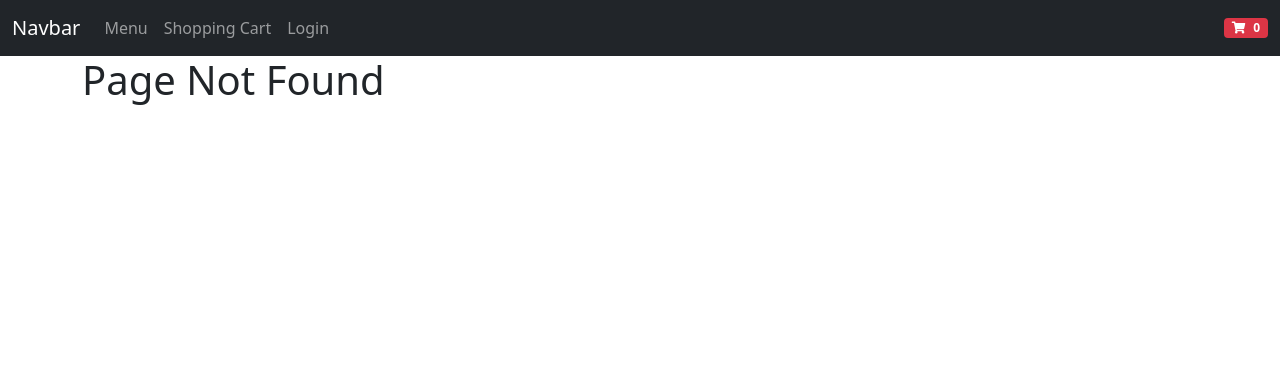
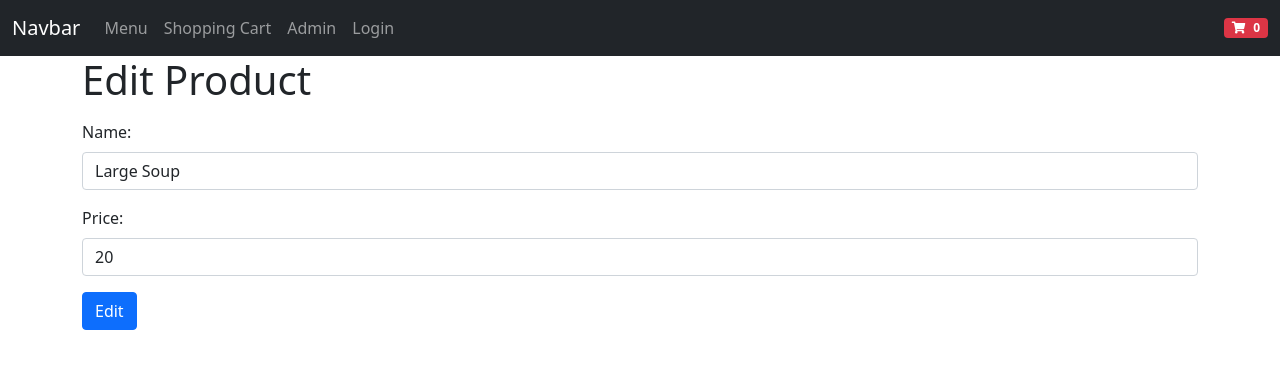
Before and after one commit to M0hamedGamal/React_ITI_Course, a React (Create React App) app: page /product-form/1 in a window 1280 px wide. Before the commit this address led to /not-found. Shown: the top 368 px of the page. Built offline with nearby package versions, Linux system fonts and the light colour scheme; data requests are answered from the project's data file.

Commit message:
ITI React course is done

```diff
--- /dev/null
+++ b/DB/db.json
@@ -0,0 +1,25 @@
+{
+  "products": [
+    {
+      "id": 1,
+      "count": 0,
+      "isInCart": false,
+      "name": "Large Soup",
+      "price": 20
+    },
+    {
+      "id": 2,
+      "count": 0,
+      "isInCart": false,
+      "name": "Medium Soup",
+      "price": 15
+    },
+    {
+      "id": 3,
+      "count": 0,
+      "isInCart": false,
+      "name": "Small Soup",
+      "price": 10
+    }
+  ]
+}
--- a/package.json
+++ b/package.json
@@ -7,13 +7,16 @@
     "@testing-library/jest-dom": "^5.16.1",
     "@testing-library/react": "^12.1.2",
     "@testing-library/user-event": "^13.5.0",
+    "axios": "^0.25.0",
     "bootstrap": "^5.1.3",
     "font-awesome": "^4.7.0",
+    "joi-browser": "^13.4.0",
     "query-string": "^7.1.0",
     "react": "^17.0.2",
     "react-dom": "^17.0.2",
     "react-router-dom": "^6.2.1",
     "react-scripts": "5.0.0",
+    "react-toastify": "^8.2.0",
     "web-vitals": "^2.1.3"
   },
   "scripts": {
--- /dev/null
+++ b/src/components/Admin.jsx
@@ -0,0 +1,50 @@
+import React, { Component } from "react";
+import { Link } from "react-router-dom";
+
+class Admin extends Component {
+  state = {};
+
+  render() {
+    let { products, handleDeleteProduct } = this.props;
+    return (
+      <>
+        <h1>Admin</h1>
+        <Link to={`/product-form/new`}>
+          <button className="btn btn-primary">Add</button>
+        </Link>
+        <table className="table">
+          <thead>
+            <tr>
+              <th scope="col">Name</th>
+              <th scope="col">Price</th>
+              <th scope="col"></th>
+              <th scope="col"></th>
+            </tr>
+          </thead>
+          <tbody>
+            {products.map((p) => (
+              <tr key={p.id}>
+                <td>{p.name}</td>
+                <td>{p.price}</td>
+                <td>
+                  <Link to={`/product-form/${p.id}`}>
+                    <i className="fas fa-edit" style={{ cursor: "pointer" }} />
+                  </Link>
+                </td>
+                <td>
+                  <i
+                    className="fas fa-trash"
+                    style={{ cursor: "pointer" }}
+                    onClick={() => handleDeleteProduct(p.id)}
+                  />
+                </td>
+              </tr>
+            ))}
+          </tbody>
+        </table>
+      </>
+    );
+  }
+}
+
+export default Admin;
--- a/src/components/App.jsx
+++ b/src/components/App.jsx
@@ -1,27 +1,42 @@
 import React from "react";
 import NavBar from "./NavBar";
 import { Navigate, Route, Routes } from "react-router-dom";
-import Home from "./Home";
-import About from "./About";
-import Contact from "./Contact";
+import { ToastContainer, toast } from "react-toastify";
+// import Home from "./Home";
+// import About from "./About";
+// import Contact from "./Contact";
+// import AboutTeam from "./AboutTeam";
+// import AboutCompany from "./AboutCompany";
+import NotFound from "./NotFound";
 import ShoppingCart from "./ShoppingCart";
 import ProductDetail from "./ProductDetails";
-import NotFound from "./NotFound";
-import AboutTeam from "./AboutTeam";
-import AboutCompany from "./AboutCompany";
 import Menu from "./Menu";
 import Login from "./Login";
+import axios from "axios";
+import Admin from "./Admin";
+import ProductForm from "./ProductForm";
 
 export default class App extends React.Component {
-  state = {
-    products: [
-      { id: 1, name: "Burger", price: 30, count: 0, isInCart: false },
-      { id: 2, name: "Potato", price: 20, count: 0, isInCart: false },
-      { id: 3, name: "Fries", price: 10, count: 0, isInCart: false },
-    ],
+  constructor(props) {
+    super(props);
+    this.state = {
+      products: [],
+    };
+  }
+
+  componentDidMount = async () => {
+    await axios
+      .get("http://localhost:3000/products")
+      .then(({ data }) => this.setState({ products: data }));
   };
 
-  handleAddProduct = (product) => {
+  updateState = async () => {
+    await axios
+      .get("http://localhost:3000/products")
+      .then(({ data }) => this.setState({ products: data }));
+  };
+
+  handleIncrementProduct = (product) => {
     let products = [...this.state.products];
 
     const index = products.indexOf(product);
@@ -32,12 +47,16 @@ export default class App extends React.Component {
     this.setState({ products });
   };
 
-  handleDeleteProduct = (productId) => {
-    // this.setState((prevState) => ({
-    //   products: prevState.products.filter(
-    //     (product) => product.id !== productId
-    //   ),
-    // }));
+  handleDeleteProduct = async (productId) => {
+    await axios.delete(`http://localhost:3000/products/${productId}`);
+
+    let products = [...this.state.products];
+
+    products = products.filter((product) => product.id !== productId);
+
+    this.setState({ products });
+
+    toast.success("Item is Deleted");
   };
 
   handleResetProductCount = () => {
@@ -65,6 +84,7 @@ export default class App extends React.Component {
   render() {
     return (
       <>
+        <ToastContainer />
         <NavBar
           productsCount={this.state.products.filter((p) => p.isInCart).length}
         />
@@ -80,7 +100,7 @@ export default class App extends React.Component {
               }
             />
             {
-                <Route path="" element={<Navigate to="menu" />} />
+              <Route path="" element={<Navigate to="menu" />} />
               // <Route path="home" element={<Home />} />
               // <Route path="about" element={<About />}>
               //   <Route index element={<AboutTeam />} />
@@ -103,13 +123,31 @@ export default class App extends React.Component {
               element={
                 <ShoppingCart
                   products={this.state.products}
-                  onIncrement={this.handleAddProduct}
+                  onIncrement={this.handleIncrementProduct}
                   onDelete={this.handelIsInCart}
                   onReset={this.handleResetProductCount}
                 />
               }
             />
-            <Route path='login' element={<Login />} />
+            <Route
+              path="admin"
+              element={
+                <Admin
+                  products={this.state.products}
+                  handleDeleteProduct={this.handleDeleteProduct}
+                />
+              }
+            />
+            <Route
+              path="product-form/:id"
+              element={
+                <ProductForm
+                  products={this.state.products}
+                  updateState={this.updateState}
+                />
+              }
+            />
+            <Route path="login" element={<Login />} />
             <Route path="not-found" element={<NotFound />} />
             <Route path="*" element={<Navigate to="not-found" />} />
           </Routes>
--- a/src/components/Login.jsx
+++ b/src/components/Login.jsx
@@ -1,58 +1,99 @@
-import React, {Component} from 'react';
+import React, { Component } from "react";
+import Joi from "joi-browser";
 
 class Login extends Component {
   state = {
-        username: '',
-        password: '',
-        errors: {}
-    }
+    username: "",
+    password: "",
+    errors: {},
+  };
+
+  schema = {
+    username: Joi.string().required(),
+    password: Joi.string().required(),
+  };
 
   handleSubmit = (e) => {
     e.preventDefault();
 
     const errors = this.validate();
-        if (errors) return
+    console.log(errors);
+    if (errors) return;
 
-        console.log('Submit')
+    console.log("Submit");
+  };
+
+  handleChange = (e) => {
+    const state = { ...this.state };
+    state[e.currentTarget.name] = e.currentTarget.value;
+    this.setState(state);
+  };
+
+  validate = () => {
+    const errors = {};
+
+    const state = { ...this.state };
+
+    delete state.errors;
+
+    const res = Joi.validate(state, this.schema, { abortEarly: false });
+
+    if (res.error == null) {
+      this.setState({ errors: {} });
+      return null;
     }
 
-    handleChange = e => {
-        const state = {...this.state}
-        state[e.currentTarget.name] = e.currentTarget.value;
-        this.setState(state)
+    for (let error of res.error.details) {
+      errors[error.path] = error.message;
     }
 
-    validate = () => {
-        const errors = {}
-
-        if (this.state.username.trim() === '')
-            errors.username = 'Username is required!'
-
-        if (this.state.password.trim() === '')
-            errors.password = 'Password is required!'
-
-        this.setState({errors})
-
-        return errors.length === 0 ? null : errors
-
-    }
-
+    this.setState({ errors });
+    return errors;
+  };
 
   render() {
     return (
       <>
         <form onSubmit={this.handleSubmit}>
           <div className="my-3">
-                        <label htmlFor="username" className="form-label">UserName:</label>
-                        <input type="username" className="form-control" id="username" name="username"
-                               value={this.state.username} onChange={this.handleChange}/>
+            <label htmlFor="username" className="form-label">
+              UserName:
+            </label>
+            <input
+              type="username"
+              className="form-control"
+              id="username"
+              name="username"
+              value={this.state.username}
+              onChange={this.handleChange}
+            />
+            {this.state.errors.username && (
+              <div className="alert alert-danger">
+                {this.state.errors.username}
+              </div>
+            )}
           </div>
           <div className="mb-3">
-                        <label htmlFor="password" className="form-label">Password:</label>
-                        <input type="password" className="form-control" id="password" name="password"
-                               value={this.state.password} onChange={this.handleChange}/>
+            <label htmlFor="password" className="form-label">
+              Password:
+            </label>
+            <input
+              type="password"
+              className="form-control"
+              id="password"
+              name="password"
+              value={this.state.password}
+              onChange={this.handleChange}
+            />
+            {this.state.errors.password && (
+              <div className="alert alert-danger">
+                {this.state.errors.password}
               </div>
-                    <button type="submit" className="btn btn-primary">Submit</button>
+            )}
+          </div>
+          <button type="submit" className="btn btn-primary">
+            Submit
+          </button>
         </form>
       </>
     );
--- a/src/components/NavBar.jsx
+++ b/src/components/NavBar.jsx
@@ -34,6 +34,11 @@ const NavBar = (props) => (
             </NavLink>
           </li>
           <li className="nav-item">
+            <NavLink className="nav-link" to="/admin">
+              Admin
+            </NavLink>
+          </li>
+          <li className="nav-item">
             <NavLink className="nav-link" to="/login">
               Login
             </NavLink>
--- a/src/components/ProductDetails.jsx
+++ b/src/components/ProductDetails.jsx
@@ -1,17 +1,17 @@
-import React, { Component } from "react";
-
+import React from "react";
 import qs from "query-string";
-import { useParams } from "react-router-dom";
+import { useParams, useNavigate } from "react-router-dom";
 
 const ProductDetail = (props) => {
   const res = qs.parse(window.location.search);
   console.log(res);
 
+  let navigate = useNavigate();
   const { id } = useParams();
 
   const product = props.products.filter((p) => parseInt(id) === p.id)[0];
 
-  let handelSave = () => window.location.replace("/shopping-cart");
+  let handelSave = () => navigate("/shopping-cart", { replace: true });
 
   return (
     <>
--- /dev/null
+++ b/src/components/ProductForm.jsx
@@ -0,0 +1,143 @@
+import React, { useEffect, useState } from "react";
+import { useNavigate, useParams } from "react-router-dom";
+import Joi from "joi-browser";
+import axios from "axios";
+
+let ProductForm = (props) => {
+  let navigate = useNavigate();
+  let { id } = useParams();
+
+  let [state, setState] = useState({
+    name: "",
+    price: null,
+    errors: {},
+  });
+
+  let schema = {
+    name: Joi.string().required(),
+    price: Joi.number().required(),
+  };
+
+  useEffect(async () => {
+    if (id !== "new") {
+      const { data } = await axios.get(`http://localhost:3000/products/${id}`);
+
+      // Clone
+      let productData = { ...state };
+
+      // Edit
+      productData.name = data.name;
+      productData.price = data.price;
+
+      // SetState
+      setState(productData);
+    }
+  }, []);
+
+  let handleSubmit = async (e) => {
+    e.preventDefault();
+
+    const errors = validate();
+    if (errors) return;
+
+    const obj = { ...state };
+
+    obj.price = parseInt(obj.price);
+
+    delete obj.errors;
+
+    if (id !== "new") {
+      let editProduct = {
+        ...obj,
+      };
+      await axios.patch(`http://localhost:3000/products/${id}`, editProduct);
+    } else {
+      let newProduct = {
+        id: props.products.length + 1,
+        count: 0,
+        isInCart: false,
+        ...obj,
+      };
+      await axios.post("http://localhost:3000/products", newProduct);
+    }
+    props.updateState();
+    navigate("/admin", { replace: true });
+  };
+
+  let handleChange = (e) => {
+    const obj = { ...state };
+    obj[e.currentTarget.name] = e.currentTarget.value;
+    setState(obj);
+  };
+
+  let validate = () => {
+    const errors = {};
+
+    const obj = { ...state };
+
+    delete obj.errors;
+
+    const res = Joi.validate(obj, schema, { abortEarly: false });
+
+    if (res.error == null) {
+      setState({ errors: {} });
+      return null;
+    }
+
+    for (let error of res.error.details) {
+      errors[error.path] = error.message;
+    }
+
+    let objState = { ...state };
+
+    objState.errors = errors;
+
+    setState(objState);
+    return errors;
+  };
+
+  return (
+    <React.Fragment>
+      <h1>{id !== "new" ? "Edit" : "Add"} Product</h1>
+      <form onSubmit={handleSubmit}>
+        <div className="my-3">
+          <label htmlFor="name" className="form-label">
+            Name:
+          </label>
+          <input
+            type="name"
+            className="form-control"
+            id="name"
+            name="name"
+            value={state.name || ""}
+            onChange={(e) => handleChange(e)}
+          />
+          {state.errors.name && (
+            <div className="alert alert-danger">{state.errors.name}</div>
+          )}
+        </div>
+        <div className="mb-3">
+          <label htmlFor="price" className="form-label">
+            Price:
+          </label>
+          <input
+            type="number"
+            className="form-control"
+            id="price"
+            name="price"
+            value={state.price || ""}
+            onChange={(e) => handleChange(e)}
+          />
+          {state.errors.price && (
+            <div className="alert alert-danger">{state.errors.price}</div>
+          )}
+        </div>
+        <button type="submit" className="btn btn-primary">
+          {id !== "new" ? "Edit" : "Add"}
+        </button>
+      </form>
+    </React.Fragment>
+  );
+};
+
+export default ProductForm;
--- a/src/index.js
+++ b/src/index.js
@@ -8,6 +8,7 @@ import "./all.css";
 
 import "../node_modules/bootstrap/dist/css/bootstrap.css";
 import "../node_modules/@fortawesome/fontawesome-free/css/all.css";
+import "react-toastify/dist/ReactToastify.css";
 
 ReactDOM.render(
   <React.StrictMode>
```
Also changed, not shown: 1 other file (tests, documents, lock files or other folders). Lines whose indentation alone changed are shown as unchanged.
